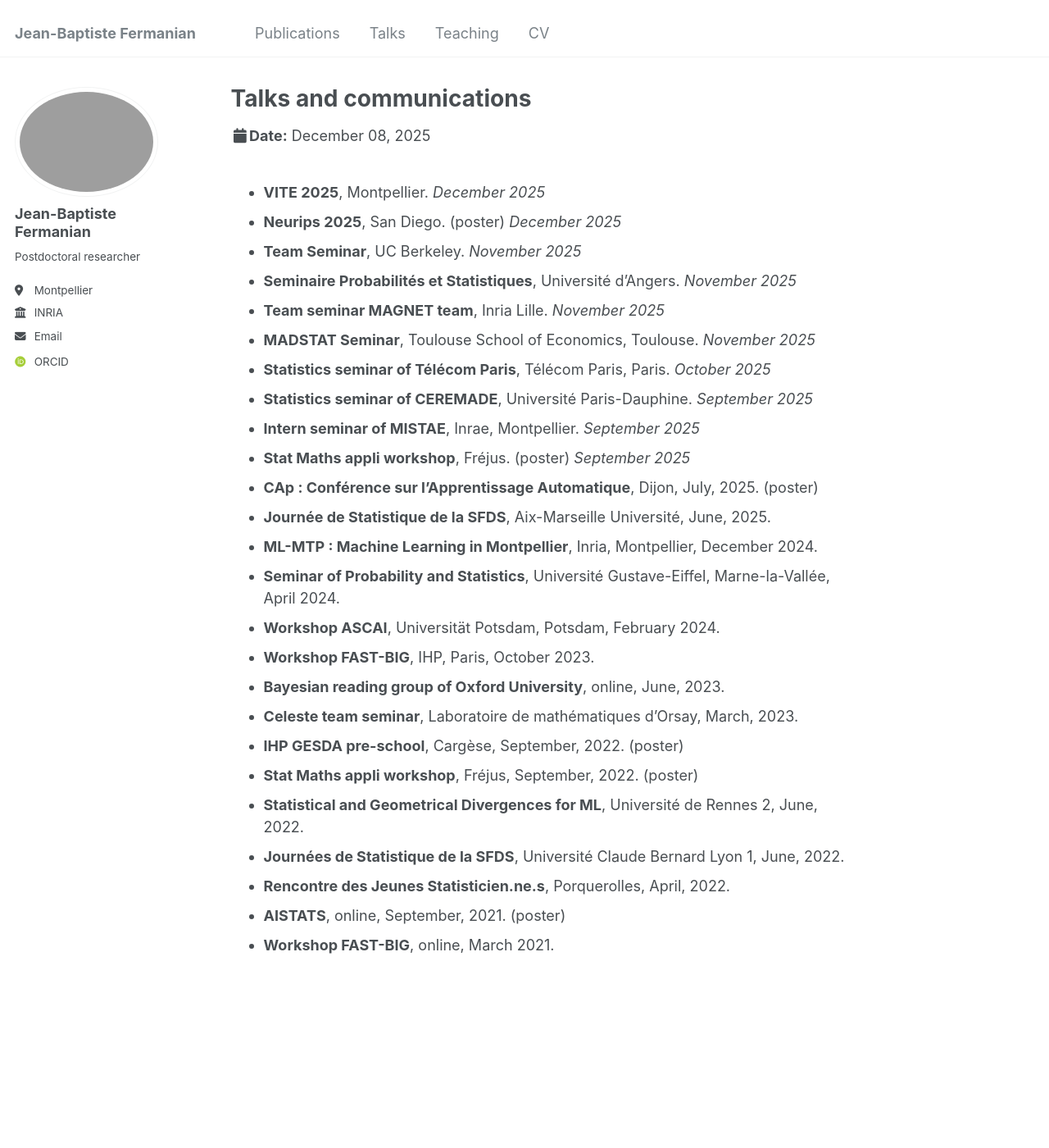
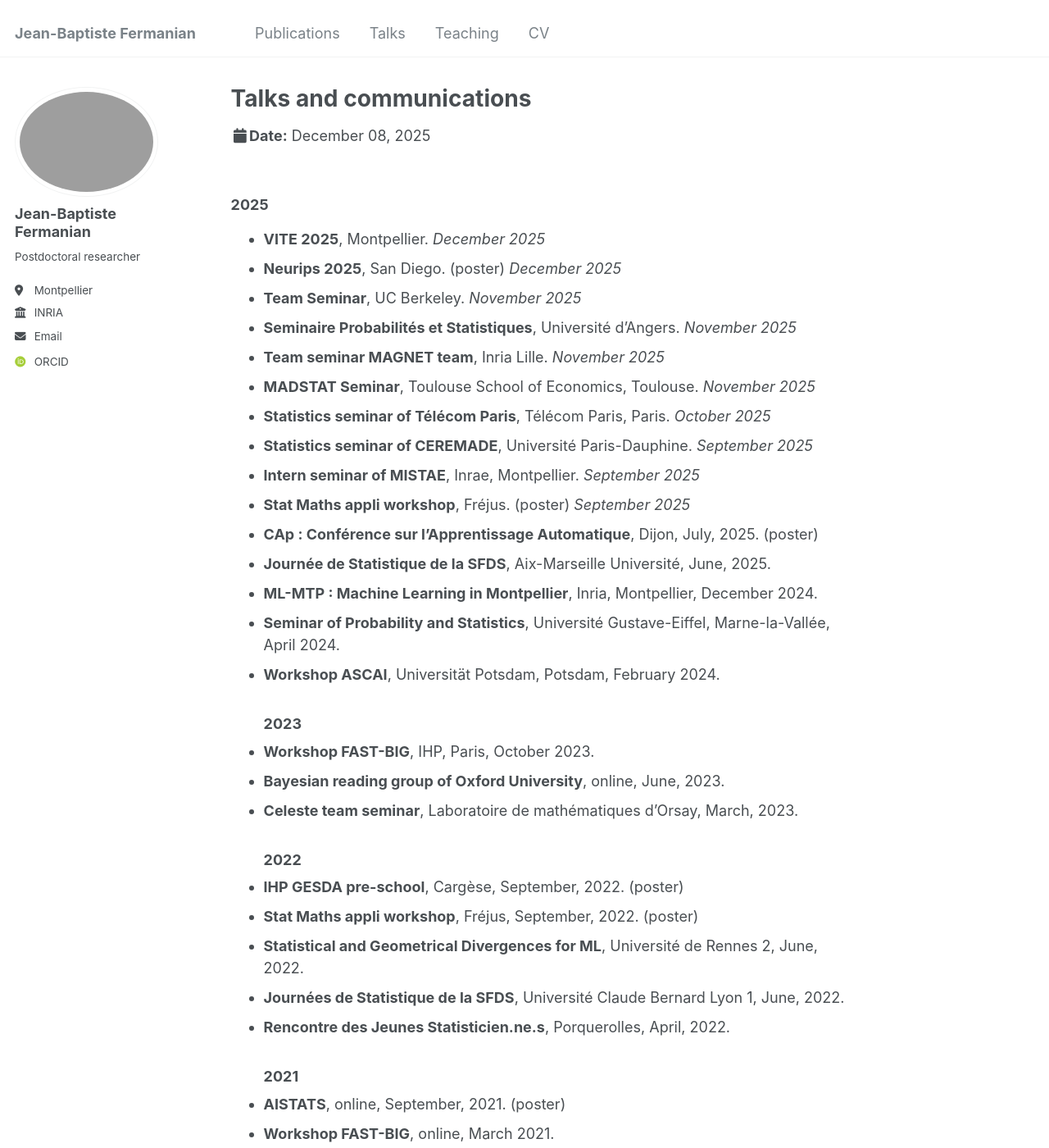
Before and after one commit to jeanbaptistefermanian/jeanbaptistefermanian.github.io, a Jekyll site: the page built from _talks/talks.md, in a window 1280 px wide and 1400 px high. Shown: the whole window at 82% size. Built offline with Jekyll 4.4.1, drawn with Linux system fonts in a browser that asks for light colours; some web fonts are replaced.

Commit message:
add years in talks

```diff
--- a/_talks/talks.md
+++ b/_talks/talks.md
@@ -6,6 +6,7 @@ redirect_from:
 - /talks.html
 ---
 
+### 2025
 - **VITE 2025**, Montpellier. *December 2025*
 - **Neurips 2025**, San Diego. (poster) *December 2025*
 - **Team Seminar**, UC Berkeley. *November 2025*
@@ -21,13 +22,16 @@ redirect_from:
 - **ML-MTP : Machine Learning in Montpellier**, Inria, Montpellier, December 2024.
 - **Seminar of Probability and Statistics**, Université Gustave-Eiffel, Marne-la-Vallée, April 2024.
 - **Workshop ASCAI**, Universität Potsdam, Potsdam, February 2024.
+### 2023
 - **Workshop FAST-BIG**, IHP, Paris, October 2023.
 - **Bayesian reading group of Oxford University**, online, June, 2023.
 - **Celeste team seminar**, Laboratoire de mathématiques d'Orsay, March, 2023.
+### 2022
 - **IHP GESDA pre-school**, Cargèse, September, 2022. (poster)
 - **Stat Maths appli workshop**, Fréjus, September, 2022. (poster)
 - **Statistical and Geometrical Divergences for ML**, Université de Rennes 2, June, 2022.
 - **Journées de Statistique de la SFDS**, Université Claude Bernard Lyon 1, June, 2022.
 - **Rencontre des Jeunes Statisticien.ne.s**, Porquerolles, April, 2022.
+### 2021
 - **AISTATS**, online, September, 2021. (poster)
 - **Workshop FAST-BIG**, online, March 2021.
```
Also changed, not shown: 1 other file.
